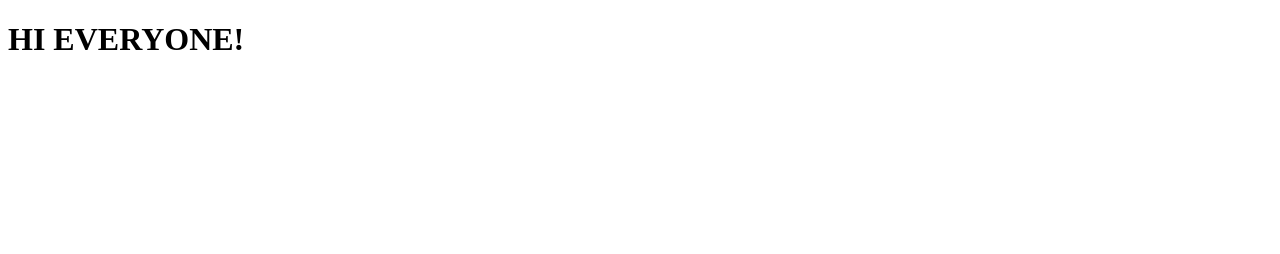
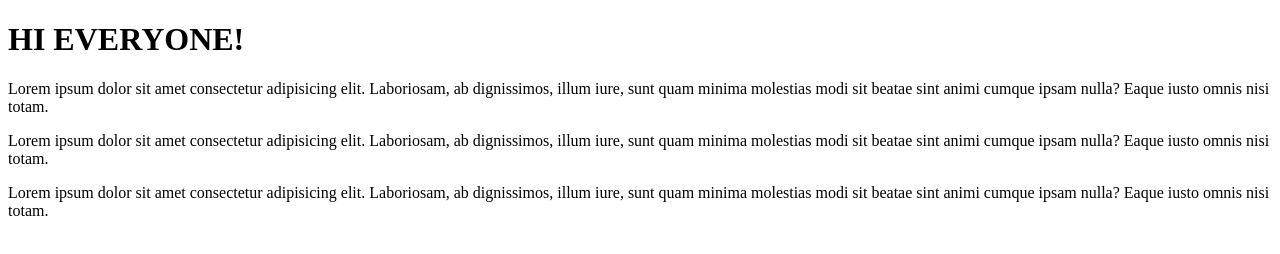
Before and after one commit to DavenDavid14/New-repo, a plain HTML site: page index.html in a window 1280 px wide. Drawn offline with Linux system fonts and the light colour scheme.

Commit message:
updated index file

```diff
--- a/index.html
+++ b/index.html
@@ -8,5 +8,8 @@
   </head>
   <body>
     <h1>HI EVERYONE!</h1>
+    <p>Lorem ipsum dolor sit amet consectetur adipisicing elit. Laboriosam, ab dignissimos, illum iure, sunt quam minima molestias modi sit beatae sint animi cumque ipsam nulla? Eaque iusto omnis nisi totam.</p>
+    <p>Lorem ipsum dolor sit amet consectetur adipisicing elit. Laboriosam, ab dignissimos, illum iure, sunt quam minima molestias modi sit beatae sint animi cumque ipsam nulla? Eaque iusto omnis nisi totam.</p>
+    <p>Lorem ipsum dolor sit amet consectetur adipisicing elit. Laboriosam, ab dignissimos, illum iure, sunt quam minima molestias modi sit beatae sint animi cumque ipsam nulla? Eaque iusto omnis nisi totam.</p>
   </body>
 </html>
```
